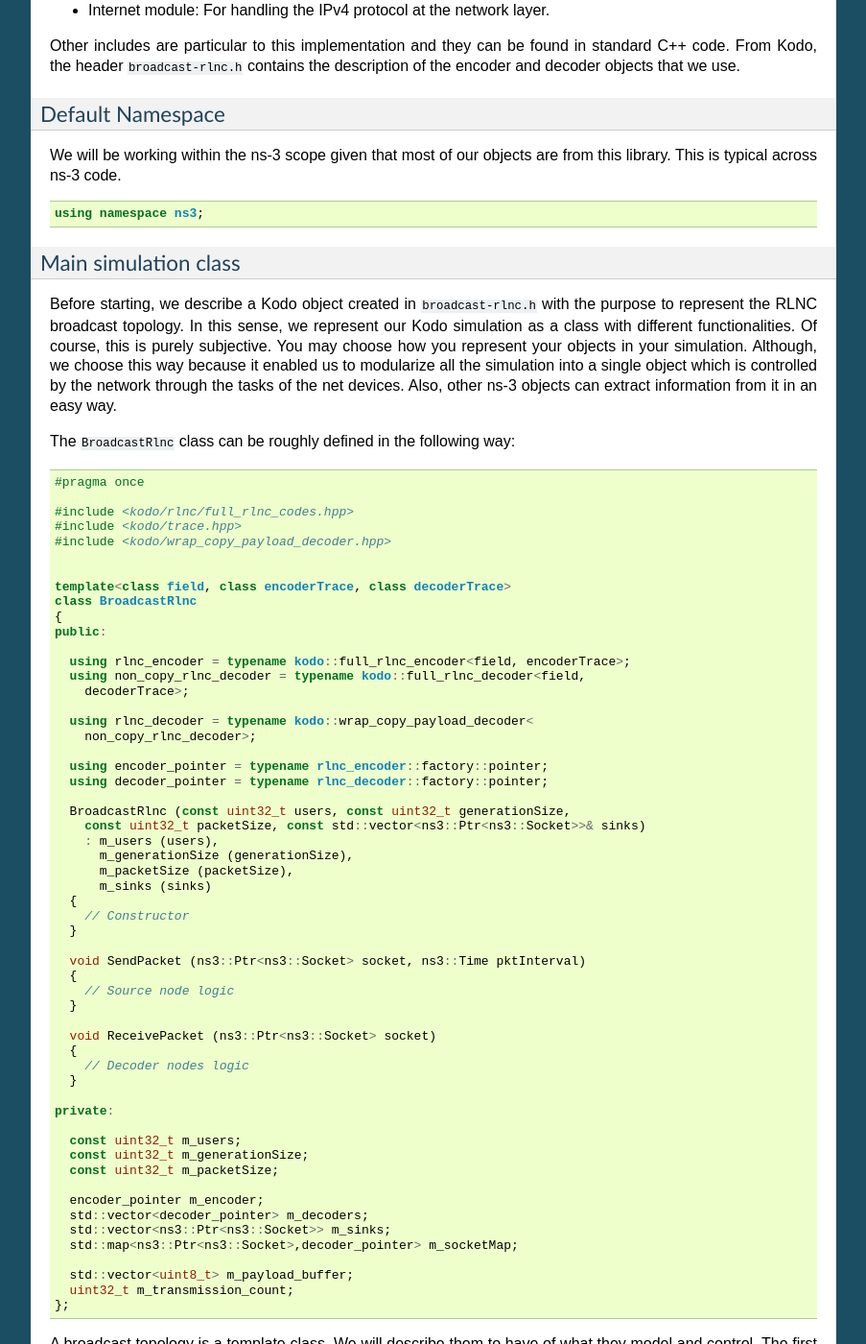
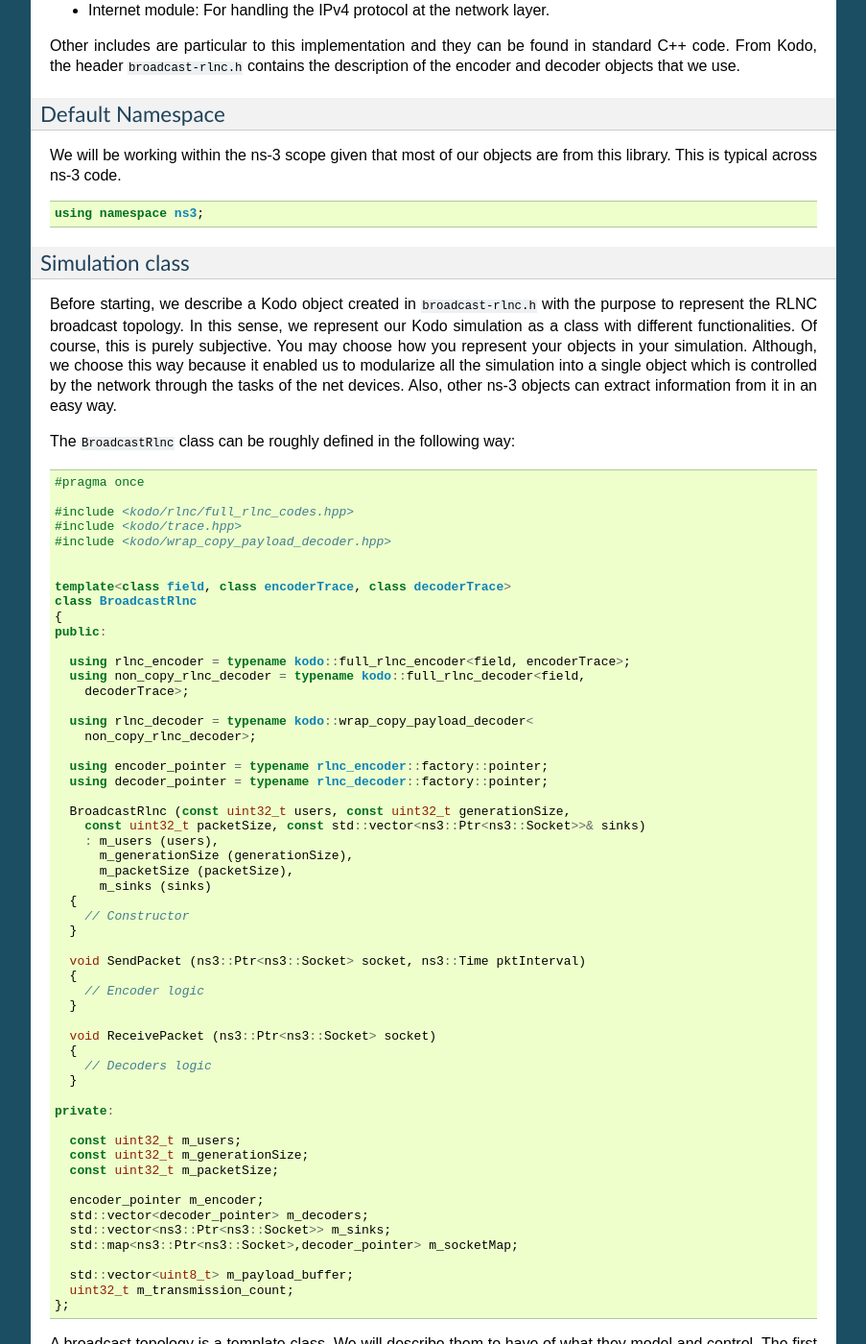
Before and after one commit to steinwurf/kodo-ns3-examples, a Sphinx documentation site: the page built from docs/wifi_broadcast.rst, in a window 1280 px wide and 1400 px high, scrolled down 1397 px. Shown: the whole window at 96% size, without its empty margins (198-1101 px from the left). Built offline with Sphinx 7.4.7, drawn with Linux system fonts in a browser that asks for light colours; formulas are drawn with MathJax 3; pages that are not in the unit, such as notebooks, are missing from menus; some of the changed text lies outside the part shown.

Commit message:
Adding documentation for third example

```diff
--- a/docs/index.rst
+++ b/docs/index.rst
@@ -18,3 +18,4 @@
    before_you_start
    wifi_broadcast
    wired_broadcast
+   encoder_recoder_decoder
--- a/docs/wifi_broadcast.rst
+++ b/docs/wifi_broadcast.rst
@@ -97,8 +97,8 @@
 
    using namespace ns3;
 
-Main simulation class
-^^^^^^^^^^^^^^^^^^^^^
+Simulation class
+^^^^^^^^^^^^^^^^
 
 Before starting, we describe a Kodo object created in ``broadcast-rlnc.h``
 with the purpose to represent the RLNC broadcast topology. In this sense, we represent our Kodo simulation as a class with different functionalities.
@@ -146,12 +146,12 @@
 
     void SendPacket (ns3::Ptr<ns3::Socket> socket, ns3::Time pktInterval)
     {
-      // Source node logic
+      // Encoder logic
     }
 
     void ReceivePacket (ns3::Ptr<ns3::Socket> socket)
     {
-      // Decoder nodes logic
+      // Decoders logic
     }
 
   private:
```
Also changed, not shown: 2 other files.
